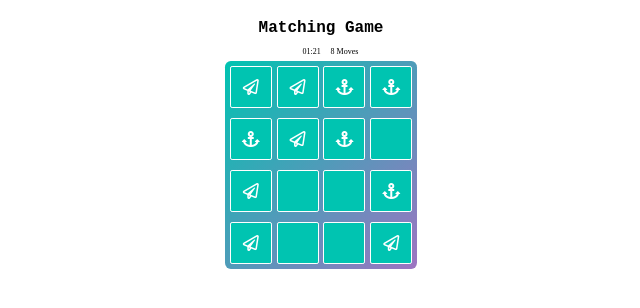
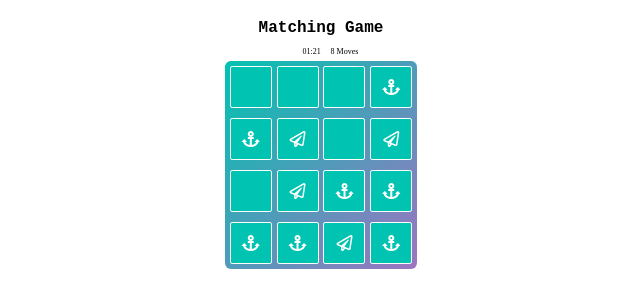
Before and after one commit to ogunlao/the-matching-game, a React (Create React App) app: page / in a window 1280 px wide. Shown: the top 308 px of the page, without its empty margins (319-959 px from the left). Built offline with nearby package versions, Linux system fonts and the light colour scheme.

Commit message:
Create utils to randomly create game boxes

```diff
--- /dev/null
+++ b/src/Utils/index.js
@@ -0,0 +1,11 @@
+const frontViewClasses = ["far fa-paper-plane", "fas fa-anchor", ""];
+
+let randomClassGenerator = () =>
+  frontViewClasses[Math.floor(Math.random() * frontViewClasses.length)];
+
+let boxes = [];
+for (let i = 1; i <= 16; i++) {
+  boxes.push({ "id": i, "class": randomClassGenerator() })
+}
+
+export default boxes;
--- a/src/components/App/App.jsx
+++ b/src/components/App/App.jsx
@@ -1,21 +1,22 @@
-import React, { Component } from 'react'
+import React, { Component } from "react";
 // import logo from './logo.svg';
-import './App.css';
-import Stats from '../Stats';
-import Game from '../Game';
-
+import "./App.css";
+import Stats from "../Stats";
+import Game from "../Game";
+import boxes from '../../Utils';
 
 export default class App extends Component {
-  constructor(props) {
-    super(props);
-    this.props = this.state;
-  }
+  state = {
+    boxes
+  };
+
   render() {
+    console.log(this.state);
     return (
       <div className="container">
         <h1 className="game-title">Matching Game</h1>
         <Stats />
-        <Game />
+        <Game boxes={this.state.boxes}/>
       </div>
     );
   }
--- a/src/components/Game/Game.jsx
+++ b/src/components/Game/Game.jsx
@@ -3,29 +3,8 @@ import GameBox from '../Game/GameBox';
 import './Game.css';
 
 export default class Game extends Component {
-  state = {
-    boxes: [
-      { id: 1, class:"far fa-paper-plane" },
-      { id: 2, class:  "far fa-paper-plane"},
-      { id: 3, class: "fas fa-anchor"},
-      { id: 4, class:  "fas fa-anchor"},
-      { id: 5, class: "fas fa-anchor" },
-      { id: 6, class: "far fa-paper-plane" },
-      { id: 7, class: "fas fa-anchor" },
-      { id: 8, class: "" },
-      { id: 9, class: "far fa-paper-plane" },
-      { id: 10, class: "" },
-      { id: 11, class: "" },
-      { id: 12, class: "fas fa-anchor" },
-      { id: 13, class: "far fa-paper-plane" },
-      { id: 14, class: "" },
-      { id: 15, class: "" },
-      { id: 16, class: "far fa-paper-plane" }
-    ]
-  };
-
   render() {
-    const boxes = this.state.boxes.map(
+    const boxes = this.props.boxes.map(
       box => <GameBox key={box.id} class={box.class} />
       );
 
```
